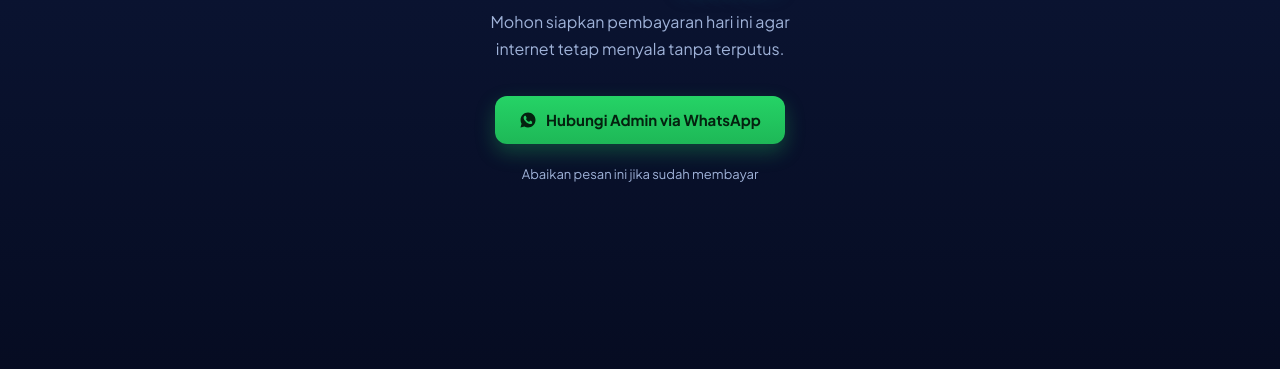
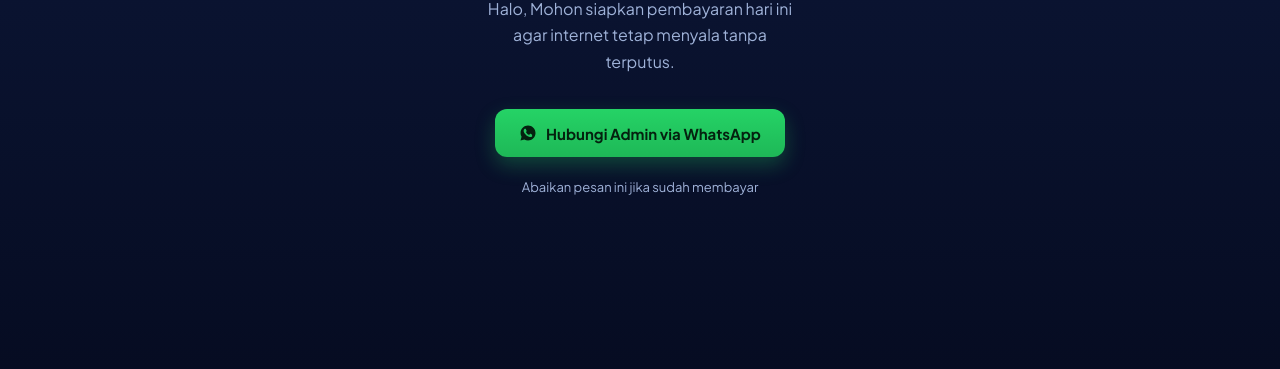
Before and after one commit to faqihuddinhabibi/mikrotik-wisp-tools, a plain HTML site: page docs/index.html in a window 1280 px wide. Shown: the part 431-800 px from the top of the page. Drawn offline with Linux system fonts and the light colour scheme.

Commit message:
Kembalikan kata 'Halo' (cuma emoji yg dihapus)
Co-Authored-By: Claude Opus 4.8 <noreply@anthropic.com>
Claude-Session: https://claude.ai/code/session_01NcAkBr2Zyp16PwfC2SpVqa

```diff
--- a/docs/index.html
+++ b/docs/index.html
@@ -143,7 +143,7 @@
     <h1>Tagihan internet<br>jatuh tempo <span class="hl">besok</span></h1>
 
     <p class="lead">
-      Mohon siapkan pembayaran hari ini agar internet tetap menyala tanpa terputus.
+      Halo, Mohon siapkan pembayaran hari ini agar internet tetap menyala tanpa terputus.
     </p>
 
     <!-- GANTI: nomor WA (format 62...) -->
```
